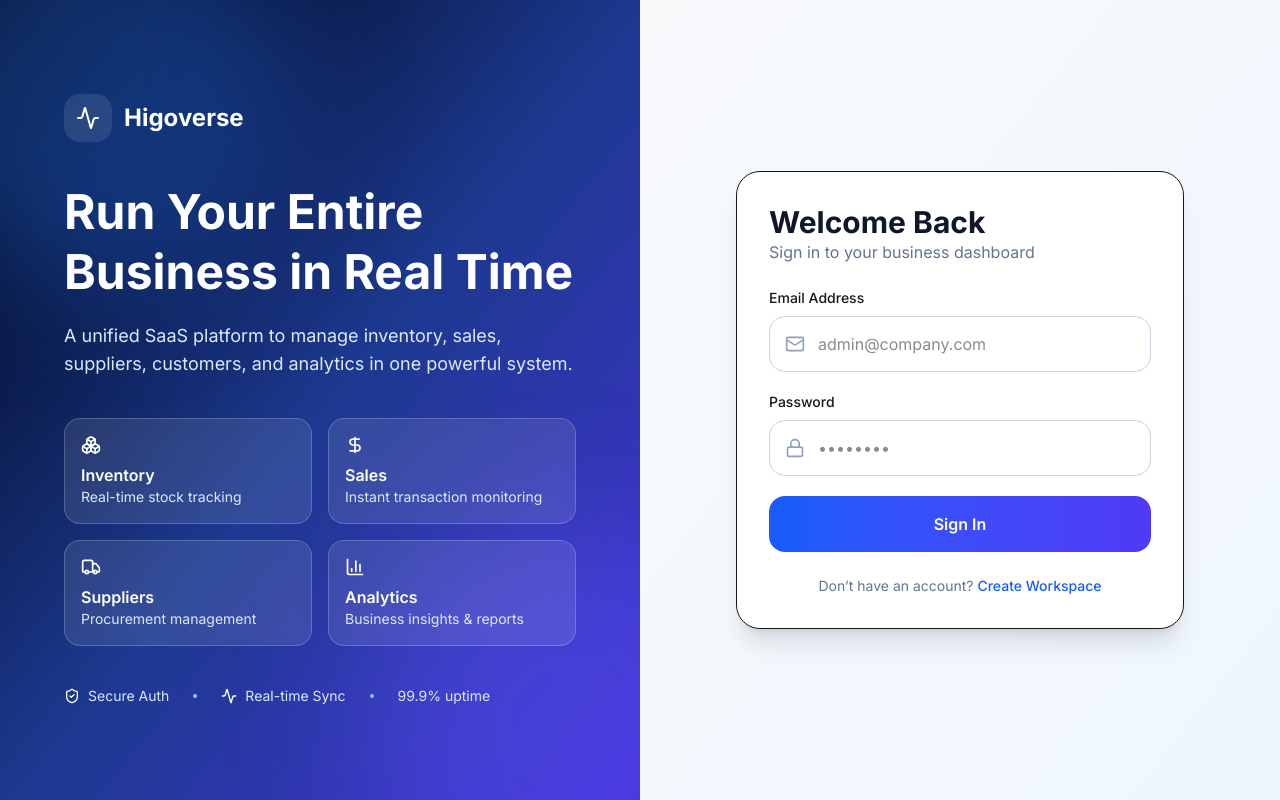
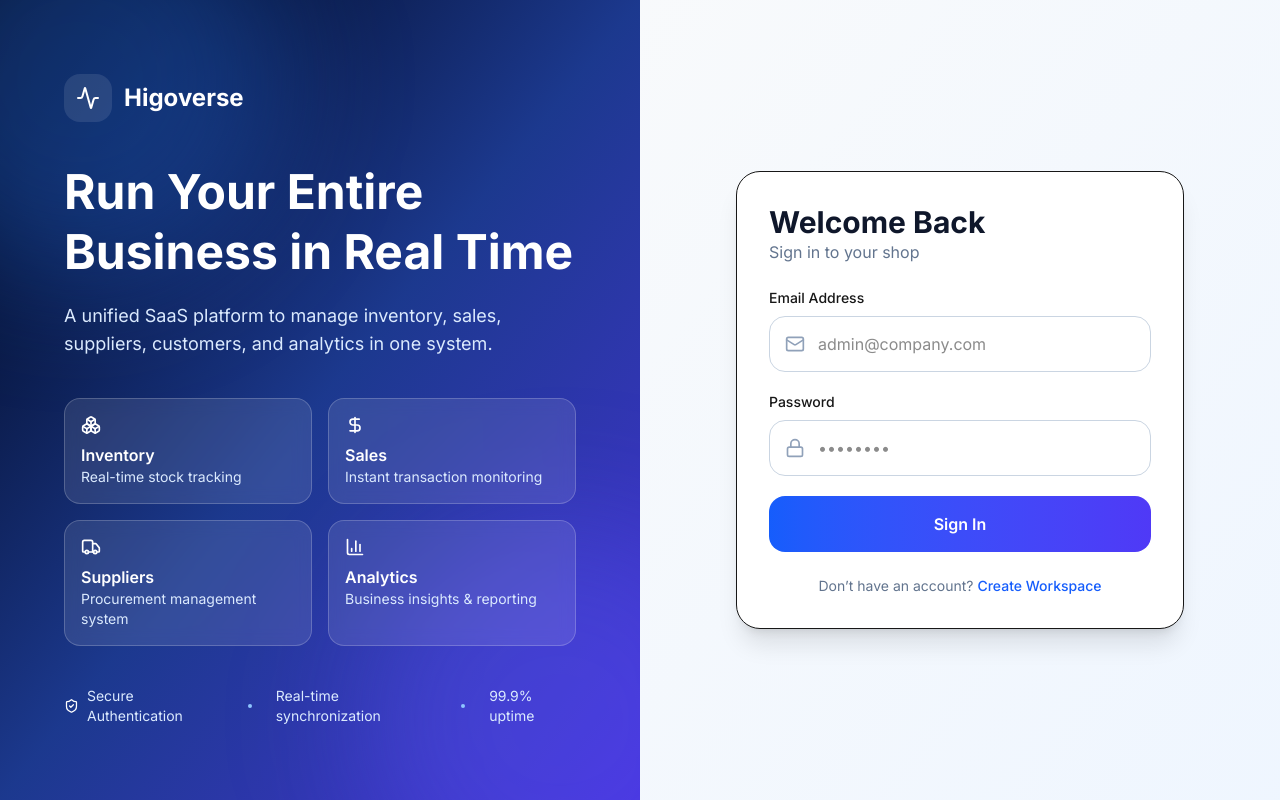
Before and after one commit to njosuedev/higoverse-os, a Next.js app in the folder apps/web/: page /login in a window 1280 px wide. Built offline with nearby package versions, Linux system fonts and the light colour scheme.

Commit message:
Update page.tsx

```diff
--- a/apps/web/app/login/page.tsx
+++ b/apps/web/app/login/page.tsx
@@ -4,6 +4,7 @@ import { useEffect, useState, useCallback } from "react";
 import { useRouter } from "next/navigation";
 import Head from "next/head";
 import { setAuth, isAuthenticated } from "@/lib/auth";
+
 import {
   Mail,
   Lock,
@@ -110,10 +111,10 @@ export default function LoginPage() {
 
             <p className="mt-5 text-lg text-blue-100 max-w-xl">
               A unified SaaS platform to manage inventory, sales, suppliers,
-              customers, and analytics in one powerful system.
+              customers, and analytics in one system.
             </p>
 
-            {/* FEATURES */}
+            {/* FEATURE GRID */}
             <div className="mt-10 grid grid-cols-2 gap-4 max-w-xl">
 
               <div className="bg-white/10 border border-white/20 rounded-2xl p-4 backdrop-blur">
@@ -136,7 +137,7 @@ export default function LoginPage() {
                 <Truck className="w-5 h-5 mb-2 text-white" />
                 <p className="font-semibold">Suppliers</p>
                 <p className="text-sm text-blue-100">
-                  Procurement management
+                  Procurement management system
                 </p>
               </div>
 
@@ -144,7 +145,7 @@ export default function LoginPage() {
                 <BarChart3 className="w-5 h-5 mb-2 text-white" />
                 <p className="font-semibold">Analytics</p>
                 <p className="text-sm text-blue-100">
-                  Business insights & reports
+                  Business insights & reporting
                 </p>
               </div>
             </div>
@@ -154,19 +155,21 @@ export default function LoginPage() {
 
               <div className="flex items-center gap-2">
                 <ShieldCheck className="w-4 h-4 text-white" />
-                Secure Auth
+                Secure Authentication
               </div>
 
               <div className="w-1 h-1 bg-blue-300 rounded-full" />
 
-              <div className="flex items-center gap-2">
-                <Activity className="w-4 h-4 text-white" />
-                Real-time Sync
+              <div>
+                Real-time synchronization
               </div>
 
               <div className="w-1 h-1 bg-blue-300 rounded-full" />
 
-              <div>99.9% uptime</div>
+              <div>
+                99.9% uptime
+              </div>
+
             </div>
 
           </div>
@@ -184,7 +187,7 @@ export default function LoginPage() {
               </h2>
 
               <p className="text-slate-500 mb-6">
-                Sign in to your business dashboard
+                Sign in to your shop
               </p>
 
               {error && (
@@ -248,6 +251,7 @@ export default function LoginPage() {
                     "Sign In"
                   )}
                 </button>
+
               </form>
 
               <p className="text-center text-sm text-slate-500 mt-6">
```
